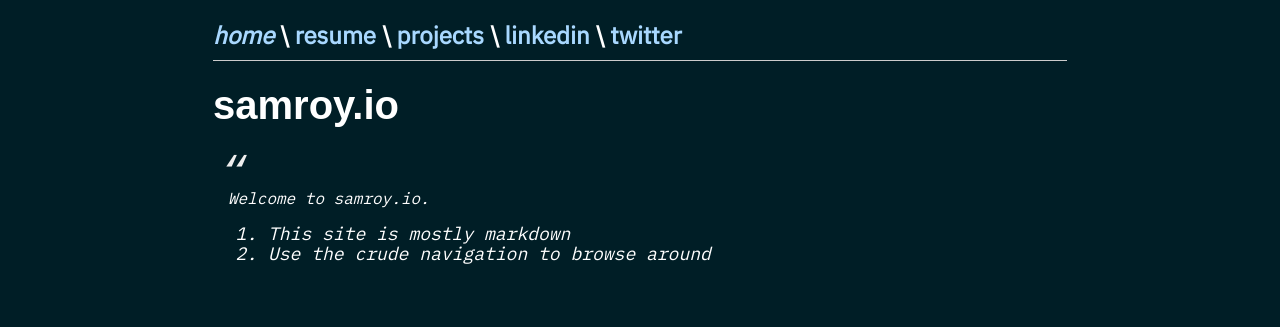
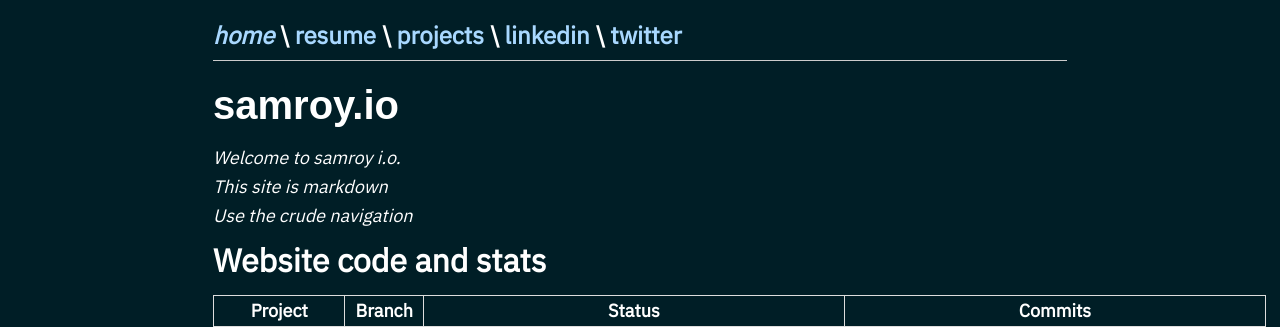
Before and after one commit to SamRoyDev/samroyio-website, a Gatsby site: page / in a window 1280 px wide. Shown: the top 327 px of the page. Built offline with nearby package versions, Linux system fonts and the light colour scheme; Gatsby itself is replaced by a stand-in of ours.

Commit message:
fixed homepage

```diff
--- a/src/pages/index.mdx
+++ b/src/pages/index.mdx
@@ -2,9 +2,11 @@
 ---
 # samroy.io
 
->Welcome to samroy.io.
->1. This site is mostly markdown
->1. Use the crude navigation to browse around
+*Welcome to samroy i.o.*
+
+*This site is markdown*
+
+*Use the crude navigation*
 
 ## Website code and stats
 
```
